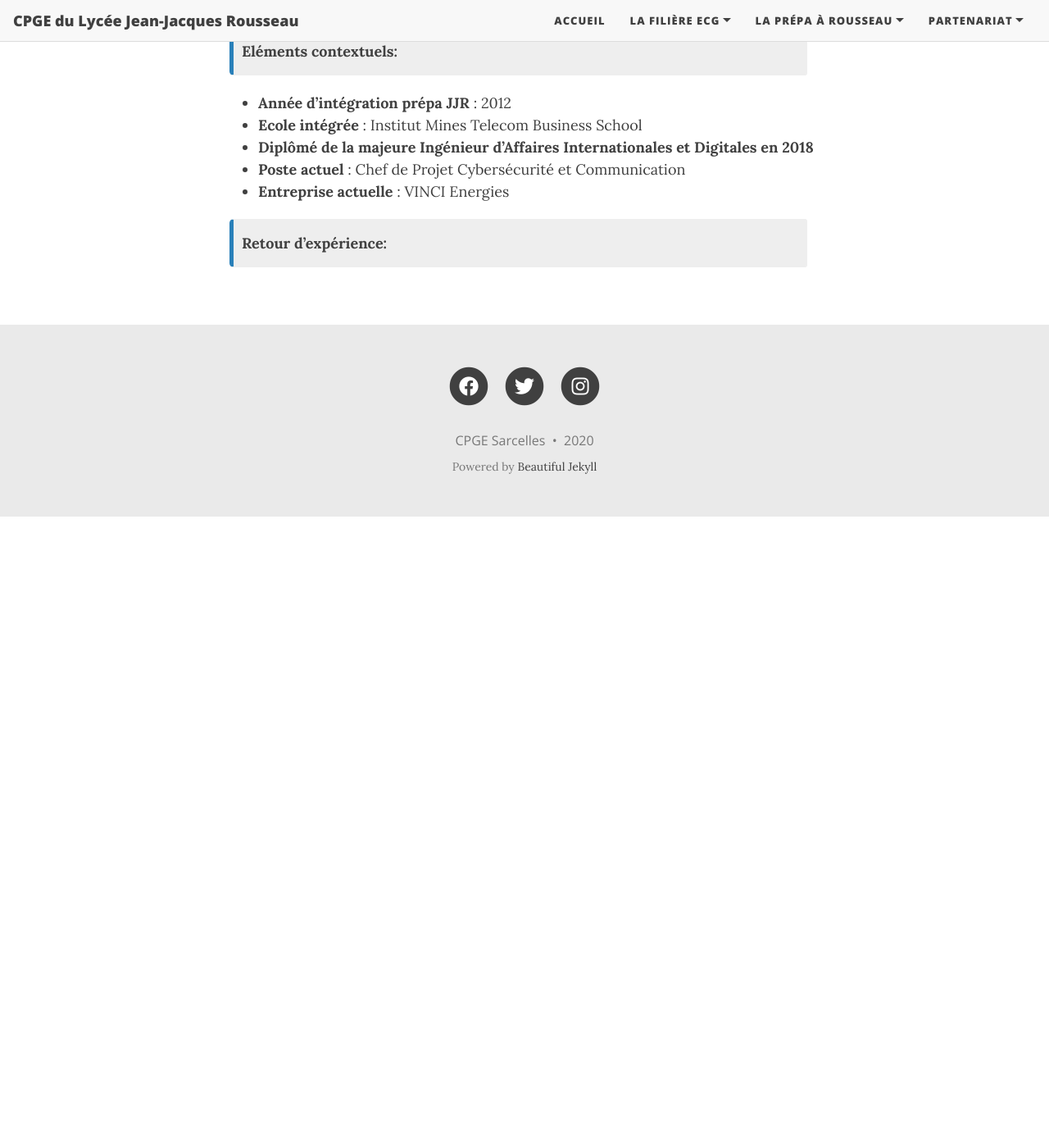
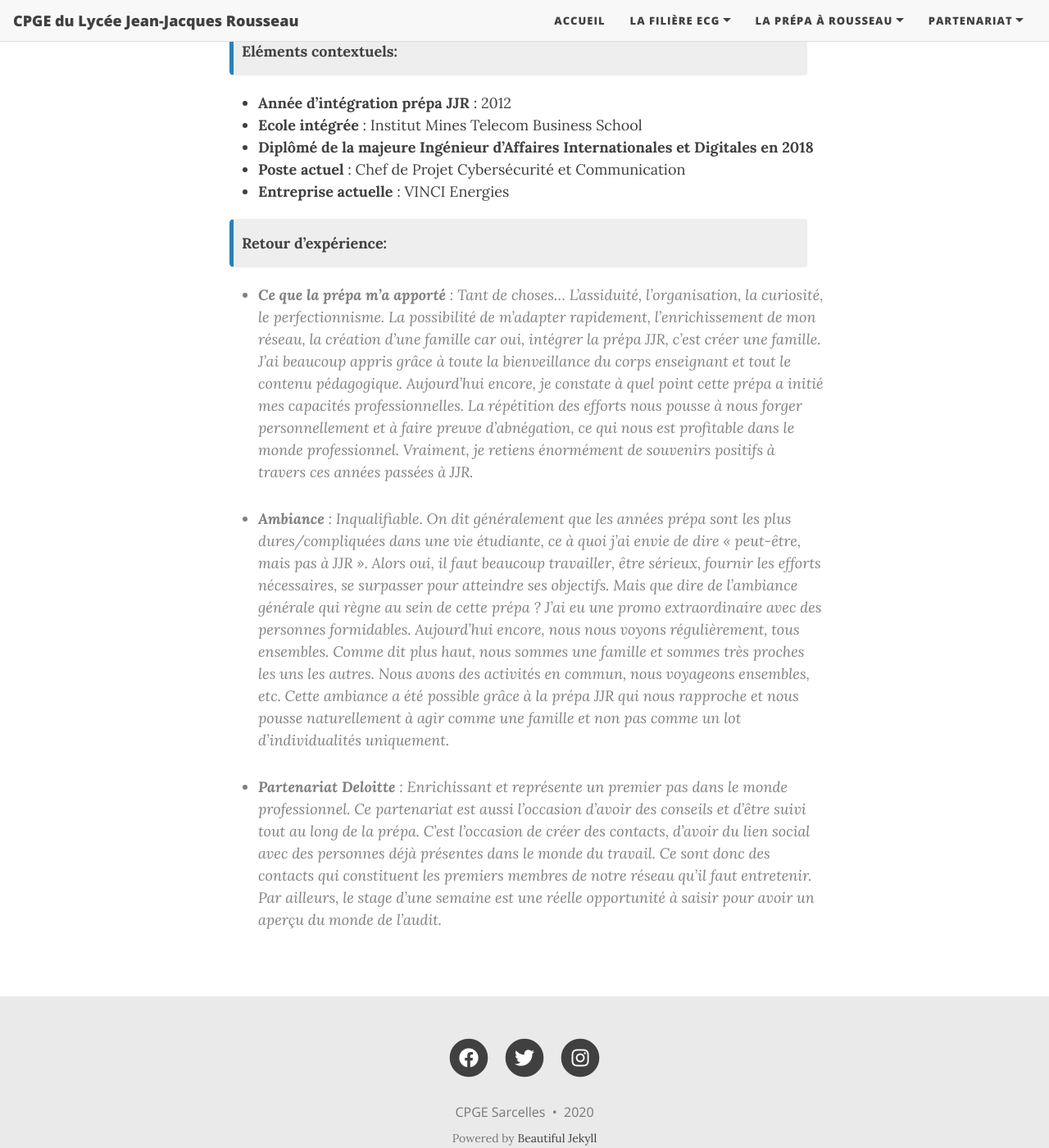
Before and after one commit to cpgesarcelles/cpgesarcelles.github.io, a Jekyll site: the page built from Temoignages/bellarose.md, in a window 1280 px wide and 1400 px high, scrolled down 291 px. Shown: the whole window at 82% size. Built offline with Jekyll 4.4.1, drawn with Linux system fonts in a browser that asks for light colours; nearby versions of some CDN libraries; before the commit the page ends 921 px from its top, so only the background shows below that.

Commit message:
Update bellarose.md

```diff
--- a/Temoignages/bellarose.md
+++ b/Temoignages/bellarose.md
@@ -16,3 +16,9 @@
 
 {: .box-note}
 **Retour d'expérience:**
+
+>- **Ce que la prépa m’a apporté** : Tant de choses… L’assiduité, l’organisation, la curiosité, le perfectionnisme. La possibilité de m’adapter rapidement, l’enrichissement de mon réseau, la création d’une famille car oui, intégrer la prépa JJR, c’est créer une famille. J’ai beaucoup appris grâce à toute la bienveillance du corps enseignant et tout le contenu pédagogique. Aujourd’hui encore, je constate à quel point cette prépa a initié mes capacités professionnelles. La répétition des efforts nous pousse à nous forger personnellement et à faire preuve d’abnégation, ce qui nous est profitable dans le monde professionnel. Vraiment, je retiens énormément de souvenirs positifs à travers ces années passées à JJR.
+>
+>- **Ambiance** : Inqualifiable. On dit généralement que les années prépa sont les plus dures/compliquées dans une vie étudiante, ce à quoi j’ai envie de dire « peut-être, mais pas à JJR ». Alors oui, il faut beaucoup travailler, être sérieux, fournir les efforts nécessaires, se surpasser pour atteindre ses objectifs. Mais que dire de l’ambiance générale qui règne au sein de cette prépa ? J’ai eu une promo extraordinaire avec des personnes formidables. Aujourd’hui encore, nous nous voyons régulièrement, tous ensembles. Comme dit plus haut, nous sommes une famille et sommes très proches les uns les autres. Nous avons des activités en commun, nous voyageons ensembles, etc. Cette ambiance a été possible grâce à la prépa JJR qui nous rapproche et nous pousse naturellement à agir comme une famille et non pas comme un lot d’individualités uniquement.
+>
+>- **Partenariat Deloitte** : Enrichissant et représente un premier pas dans le monde professionnel. Ce partenariat est aussi l’occasion d’avoir des conseils et d’être suivi tout au long de la prépa. C’est l’occasion de créer des contacts, d’avoir du lien social avec des personnes déjà présentes dans le monde du travail. Ce sont donc des contacts qui constituent les premiers membres de notre réseau qu’il faut entretenir. Par ailleurs, le stage d’une semaine est une réelle opportunité à saisir pour avoir un aperçu du monde de l’audit.
```
